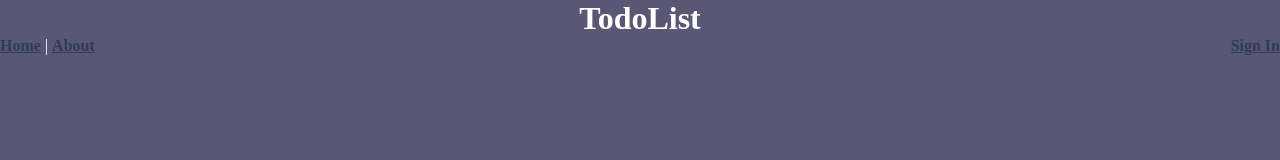
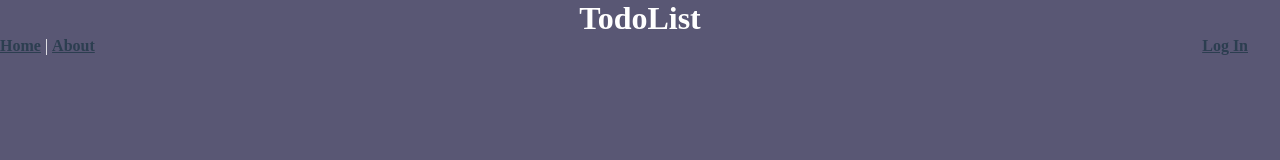
Before and after one commit to sicelo17/todo-app, a Vue app: page /admin/users in a window 1280 px wide. Shown: the top 160 px of the page. Built offline with nearby package versions, Linux system fonts and the light colour scheme.

Commit message:
updated readme file

```diff
--- a/src/components/Header.vue
+++ b/src/components/Header.vue
@@ -7,7 +7,7 @@
         <router-link to="/about">About</router-link>
       </div>
       <div class="register">
-        <router-link to="/login">Sign In</router-link>
+        <router-link to="/login">Log In</router-link>
       </div>
     </div>
   </div>
@@ -34,4 +34,7 @@ h1 {
   display: flex;
   justify-content: space-between;
 }
+.register {
+  margin-right: 2rem;
+}
 </style>
--- a/src/router/index.js
+++ b/src/router/index.js
@@ -3,6 +3,7 @@ import Home from '../views/Home.vue'
 import About from '../views/About.vue'
 import Login from '../components/Login.vue'
 import Register from '../components/Register.vue'
+//import AdminUserList from '..views/AdminUserList.vue'
 
 
 const routes = [
@@ -16,6 +17,11 @@ const routes = [
     name: 'About',
     component: About
   },
+  /*{
+    path: '/admin/users',
+    name: 'admin-user-list',
+    component: AdminUserList
+  },*/
   {
     path: '/login',
     name: 'Login',
```
Also changed, not shown: src/views/AdminUserList.vue (added, +15 -0 lines), 1 other file (tests, documents, lock files or other folders).
